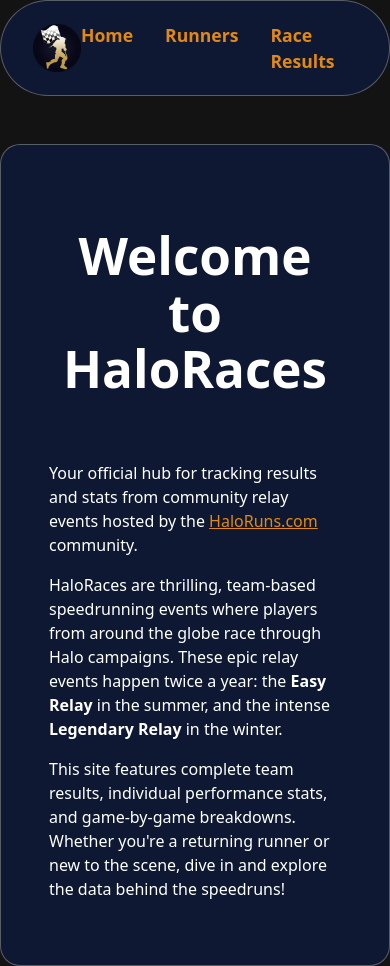
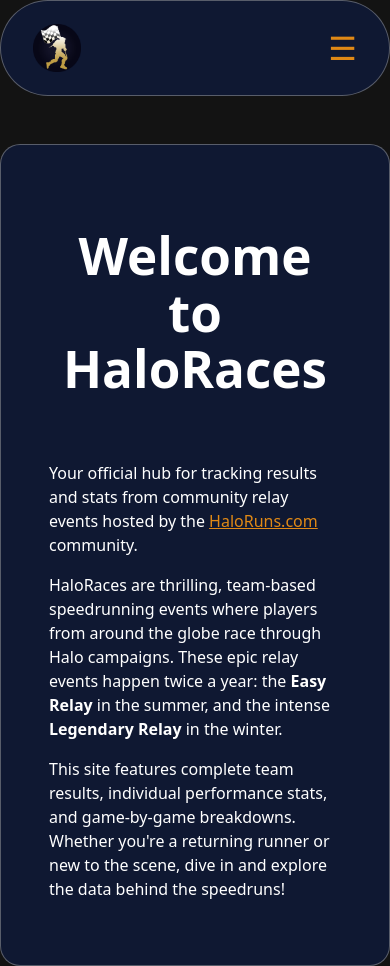
Before and after one commit to DavidSpartan95/HaloracesWeb, a Vue app in the folder haloraces-web/: page /race-results#/home in a window 390 px wide. Built offline with nearby package versions, Linux system fonts and the light colour scheme.

Commit message:
feat: add responsive navbar with fixed position and hamburger sidebar

```diff
--- a/haloraces-web/src/components/NavBar.vue
+++ b/haloraces-web/src/components/NavBar.vue
@@ -1,6 +1,8 @@
 <template>
-  <nav>
+  <nav class="nav">
+
     <div class="navbar">
+
       <div class="nav-left">
         <img src="../assets/race-icon-modified.png" alt="Logo" class="nav-img" />
       </div>
@@ -11,26 +13,57 @@
         <router-link to="race-results" class="nav-link">Race Results</router-link>
       </div>
 
-      <div class="nav-right">
+      <div class="nav-img">
         <!-- Spacer to balance the image on the left -->
       </div>
+
+      <div class="nav-left-hamburger">
+        <button class="hamburger" @click="toggleSidebar" aria-label="Menu">
+          &#9776;
+        </button>
+      </div>
+
+    </div>
+
+    <div v-if="sidebarOpen" class="sidebar">
+      <button class="close-btn" @click="toggleSidebar">×</button>
+      <router-link to="home" class="sidebar-link" @click="toggleSidebar">Home</router-link>
+      <router-link to="runners" class="sidebar-link" @click="toggleSidebar">Runners</router-link>
+      <router-link to="race-results" class="sidebar-link" @click="toggleSidebar">Race Results</router-link>
     </div>
   </nav>
 </template>
 
 
-  <script setup lang="ts">
-  // No logic needed
-  </script>
 
-  <style scoped>
-  .navbar {
+<script setup lang="ts">
+import { ref } from 'vue';
+
+const sidebarOpen = ref(false);
+const toggleSidebar = () => {
+  sidebarOpen.value = !sidebarOpen.value;
+};
+</script>
+
+
+<style scoped>
+button {
+  margin: 0;
+  padding: 0;
+  border: none;
+  background: none;
+  font: inherit;
+  color: inherit;
+}
+
+.nav {}
+
+.navbar {
   display: flex;
   align-items: center;
   justify-content: space-between;
   padding: 0 2rem;
-  width:100%;
-
+  width: 100%;
   height: 96px;
   margin: 0 auto;
   border-radius: 100px;
@@ -40,14 +73,14 @@
 }
 
 .nav-left,
-.nav-right {
-  flex: 1;
+
+.nav-left-hamburger {
+  flex: 0;
   display: flex;
   align-items: center;
-  justify-content: flex-start;
 }
 
-.nav-right {
+.nav-left-hamburger {
   justify-content: flex-end;
 }
 
@@ -61,7 +94,6 @@
 .nav-img {
   width: 48px;
   height: 48px;
-  flex-shrink: 0;
   aspect-ratio: 1/1;
 }
 
@@ -69,7 +101,6 @@
   color: #E08916;
   font-weight: bold;
   font-size: 1.1rem;
-  font-style: normal;
   text-decoration: none;
 }
 
@@ -77,4 +108,64 @@
   color: #d8b74a;
   text-decoration: underline;
 }
-  </style>
+
+.hamburger {
+  font-size: 2rem;
+  background: none;
+  border: none;
+  color: #E08916;
+  cursor: pointer;
+  display: none;
+}
+
+.sidebar {
+  position: fixed;
+  top: 0;
+  right: 0;
+  width: 240px;
+  height: 100%;
+  background: #0f1832;
+  padding: 1rem;
+  display: flex;
+  flex-direction: column;
+  text-align: end;
+  gap: 1.5rem;
+  box-shadow: 2px 0 5px rgba(0, 0, 0, 0.5);
+  z-index: 1000;
+}
+
+.sidebar-link {
+  color: #E08916;
+  text-decoration: none;
+  font-size: 1.2rem;
+}
+
+.sidebar-link:hover {
+  text-decoration: underline;
+  color: #d8b74a;
+}
+
+.close-btn {
+  align-self: flex-end;
+  font-size: 2rem;
+  background: none;
+  border: none;
+  color: #E08916;
+  cursor: pointer;
+}
+
+@media (max-width: 635px) {
+  .nav {
+    position: sticky;
+    top: 0;
+  }
+
+  .nav-center {
+    display: none;
+  }
+
+  .hamburger {
+    display: block;
+  }
+}
+</style>
```
